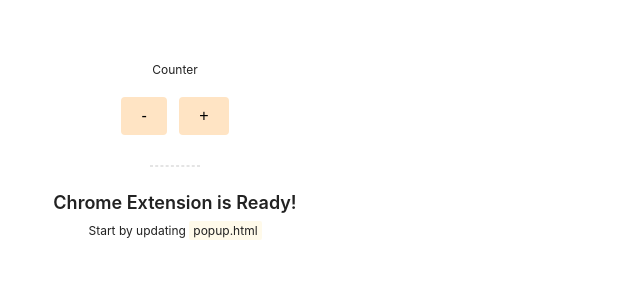
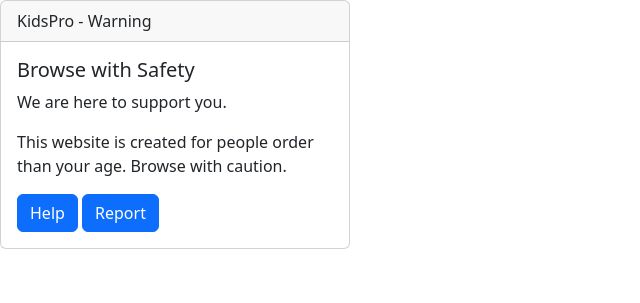
Before and after one commit to jdaws9499/kidspro-npm, a website built with webpack: page public/popup.html in a window 1280 px wide. Shown: the whole page, without its empty margins (0-640 px from the left). Built offline with nearby package versions, Linux system fonts and the light colour scheme; files whose address does not match are found by name.

Commit message:
Added popup.html with help for teens. Added allowedForAll help sites.

```diff
--- a/public/popup.html
+++ b/public/popup.html
@@ -1,23 +1,28 @@
 <!DOCTYPE html>
 <html lang="en">
+
 <head>
-    <meta charset="UTF-8" />
-    <title>My Chrome Extension</title>
-    <link rel="stylesheet" href="popup.css" />
+  <meta charset="utf-8">
+  <title>KidsPro - Popup</title>
+  <link rel="shortcut icon" href="icons/abc_icon.ico">
+  <link rel="stylesheet" href="./popup.css" />
+  <link href="https://cdn.jsdelivr.net/npm/bootstrap@5.3.0-alpha3/dist/css/bootstrap.min.css" rel="stylesheet"
+    integrity="sha384-KK94CHFLLe+nY2dmCWGMq91rCGa5gtU4mk92HdvYe+M/SXH301p5ILy+dN9+nJOZ" crossorigin="anonymous">
 </head>
+
 <body>
-    <div class="app">
-      <p class="counter-label">Counter</p>
-      <div id="counter" class="counter"></div>
-      <div class="button-container">
-        <button id="decrementBtn" class="button">-</button>
-        <button id="incrementBtn" class="button">+</button>
+  <div class="card">
+    <div class="card-header">
+      KidsPro - Warning
+    </div>
+    <div class="card-body">
+      <h5 class="card-title">Browse with Safety</h5>
+      <p class="card-text">We are here to support you.</p>
+      <p class="card-text">This website is created for people order than your age. Browse with caution.</p>
+      <a href="https://protectkidsonline.ca/app/en/" class="btn btn-primary">Help</a>
+      <a href="https://www.cybertip.ca/en/" class="btn btn-primary">Report</a>
     </div>
 
-      <hr class="divider" />
-
-      <p class="title">Chrome Extension is Ready!</p>
-      <p class="subtitle">Start by updating <code>popup.html</code></p>
   </div>
 
   <script src="popup.js"></script>
@@ -29,4 +34,5 @@
       To create a production bundle, use `npm run build`.
     -->
 </body>
+
 </html>
--- a/src/background.js
+++ b/src/background.js
@@ -54,6 +54,10 @@
   let siteAccess = 'A';
   if (siteRating) {
     console.log('**siteRating: ' + siteRating);
+    if (preference.allowedForAll.includes(siteUrl.origin)) {
+      siteAccess = 'AA'; // help sites for allowed for all..
+    } else {
+
       if (preference.rating && ratings.indexOf(preference.rating) > -1) {
         ratingMatched = ratings.indexOf(siteRating) > -1 && (ratings.indexOf(siteRating) <= ratings.indexOf(preference.rating));
         if (!ratingMatched) {
@@ -76,6 +80,7 @@
         blocked = preference.blockedUrls.indexOf(siteUrl.origin) > -1;
         if (blocked) {
           siteAccess = 'BB';
+        }
       }
     }
 
```
Also changed, not shown: public/options.html (+4 -0 lines), src/options.js (+30 -1 lines). Lines whose indentation alone changed are shown as unchanged.
